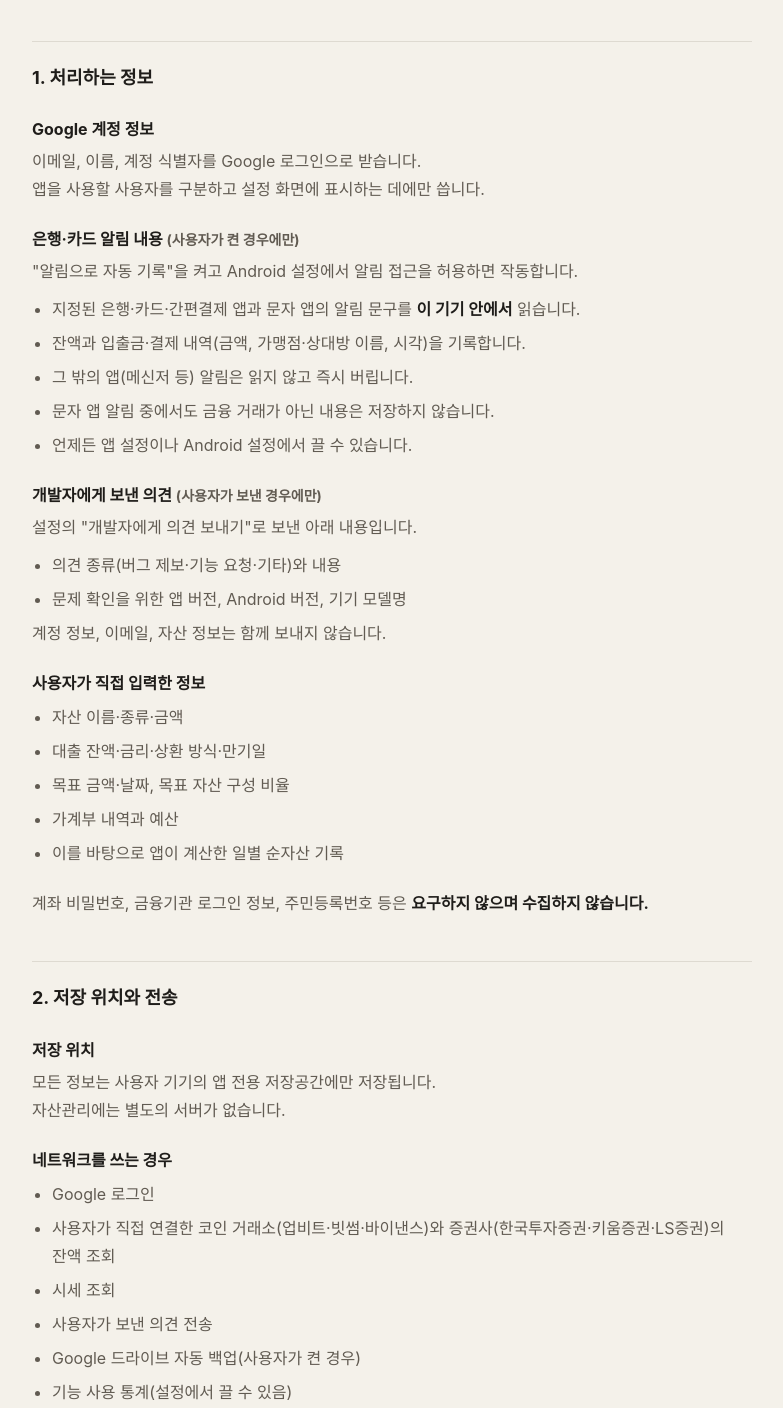
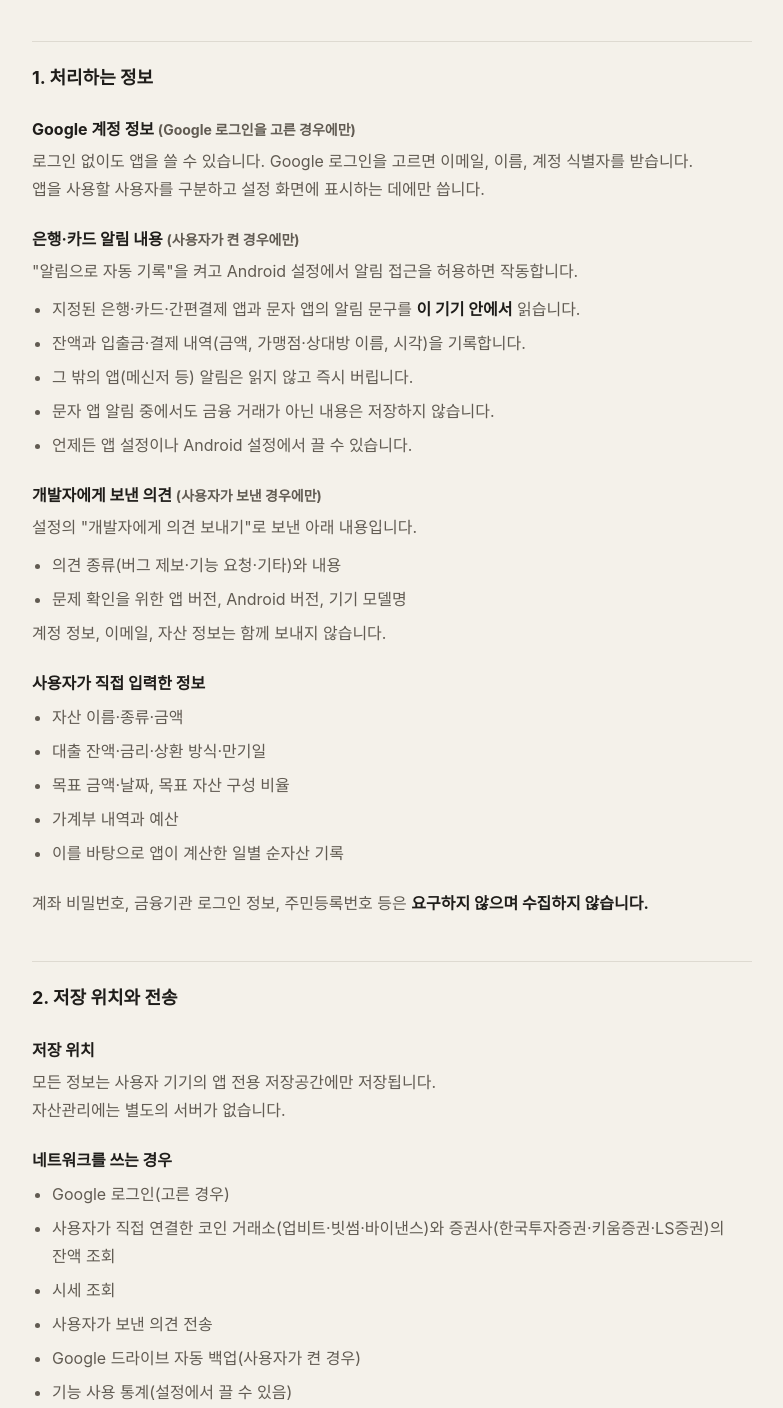
Before and after one commit to jeonjonghyeok/assethub-privacy, a plain HTML site: page index.html in a window 1280 px wide. Shown: the part 339-1747 px from the top of the page, without its empty margins (248-1031 px from the left). Drawn offline with Linux system fonts and the light colour scheme.

Commit message:
로그인 없이 사용 가능 반영
Co-Authored-By: Claude Opus 5.5 <noreply@anthropic.com>

```diff
--- a/index.html
+++ b/index.html
@@ -46,8 +46,8 @@
   <h2>1. 처리하는 정보</h2>
 
   <div class="item">
-    <h3>Google 계정 정보</h3>
-    <p>이메일, 이름, 계정 식별자를 Google 로그인으로 받습니다.<br>
+    <h3>Google 계정 정보 <span class="meta">(Google 로그인을 고른 경우에만)</span></h3>
+    <p>로그인 없이도 앱을 쓸 수 있습니다. Google 로그인을 고르면 이메일, 이름, 계정 식별자를 받습니다.<br>
     앱을 사용할 사용자를 구분하고 설정 화면에 표시하는 데에만 씁니다.</p>
   </div>
 
@@ -97,7 +97,7 @@
   <div class="item">
     <h3>네트워크를 쓰는 경우</h3>
     <ul>
-      <li>Google 로그인</li>
+      <li>Google 로그인(고른 경우)</li>
       <li>사용자가 직접 연결한 코인 거래소(업비트·빗썸·바이낸스)와 증권사(한국투자증권·키움증권·LS증권)의 잔액 조회</li>
       <li>시세 조회</li>
       <li>사용자가 보낸 의견 전송</li>
```
